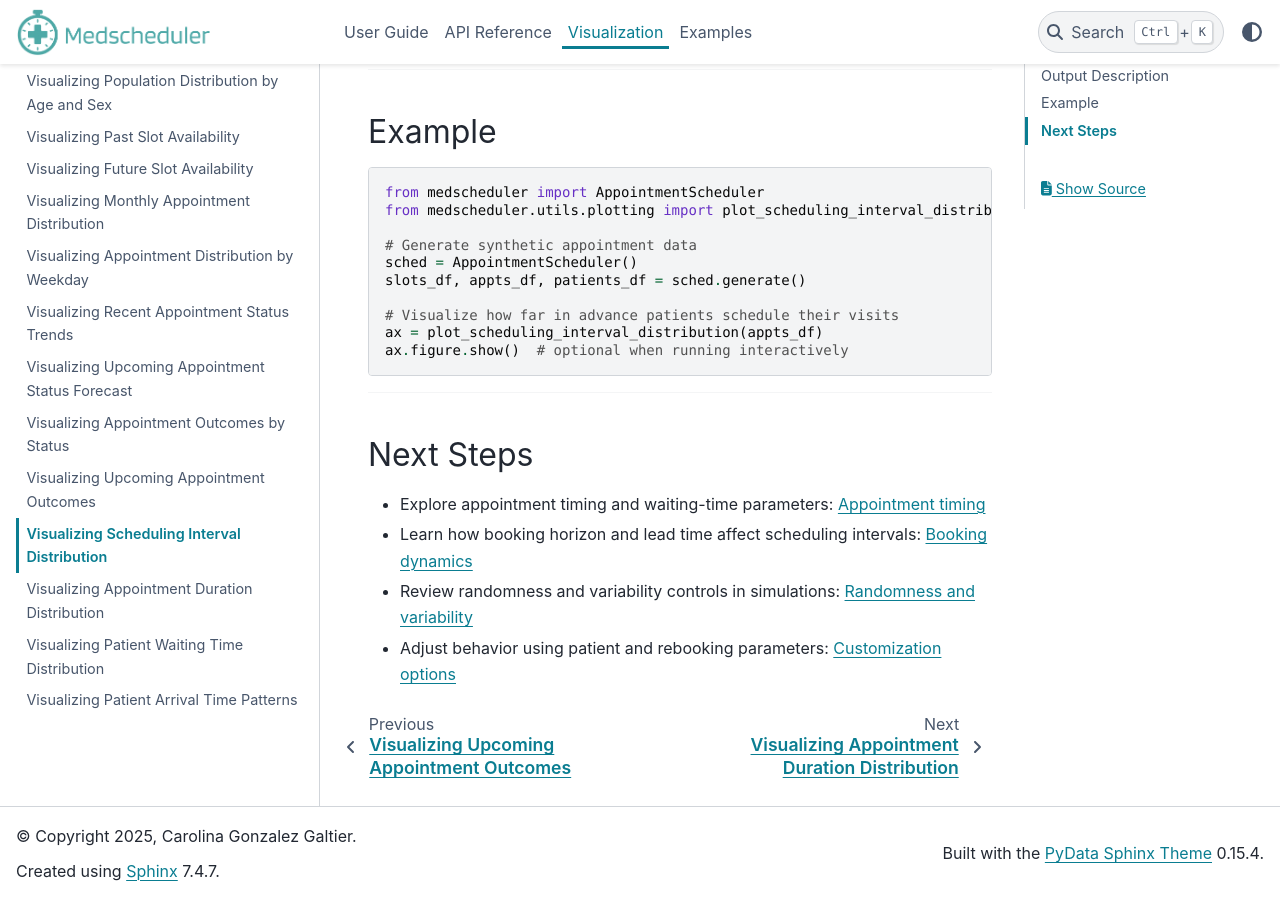
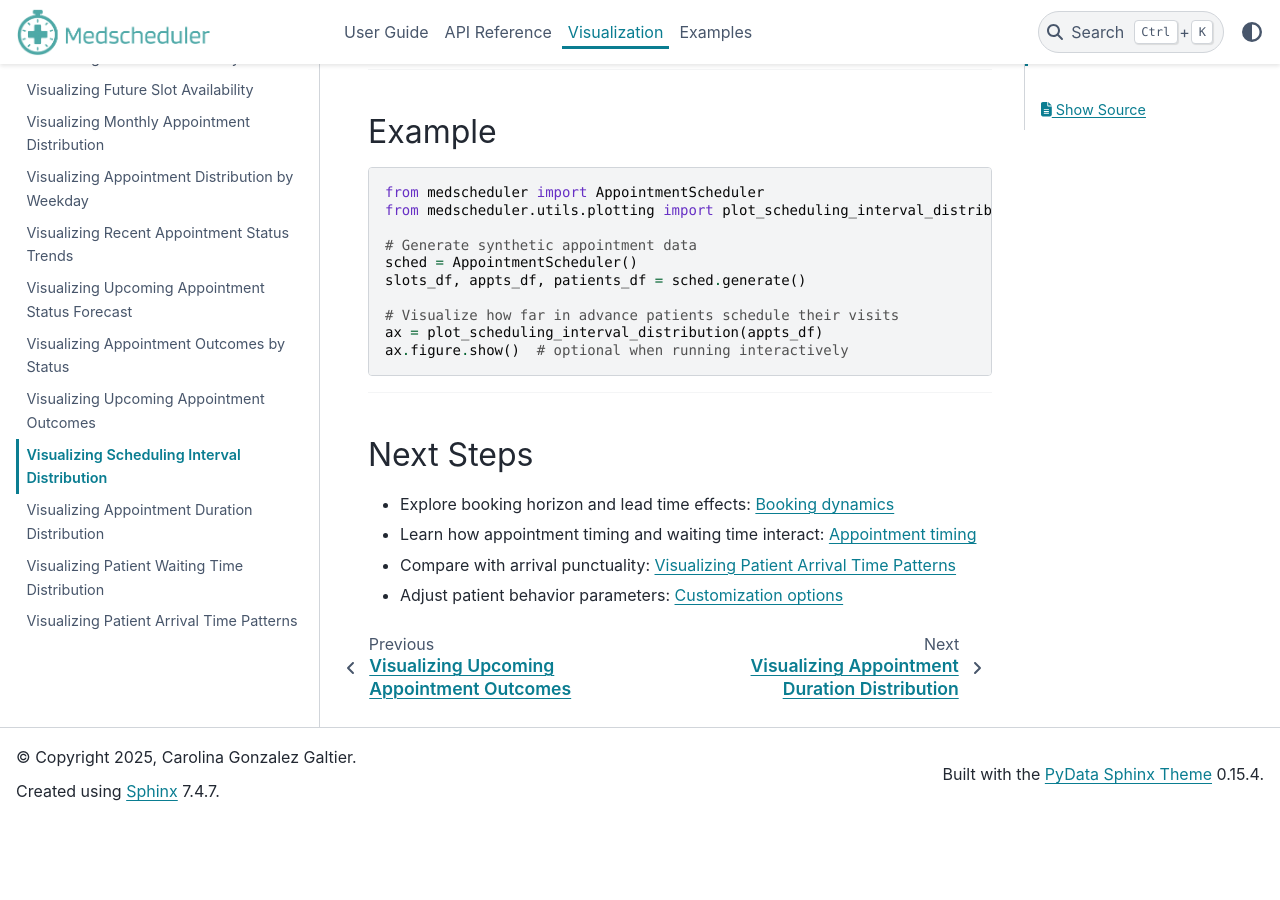
Before and after one commit to carogaltier/medscheduler, a Sphinx documentation site: the page built from docs/visualization/plot_scheduling_interval_distribution.md, in a window 1280 px wide and 900 px high, scrolled down 1502 px. Built offline with Sphinx 7.4.7 and the PyData theme 0.15.4, drawn with Linux system fonts in a browser that asks for light colours; after the commit the page ends 2323 px from its top, so only the background shows below that.

Commit message:
Update plot_scheduling_interval_distribution.md

```diff
--- a/docs/visualization/plot_scheduling_interval_distribution.md
+++ b/docs/visualization/plot_scheduling_interval_distribution.md
@@ -50,7 +50,7 @@ ax.figure.show()  # optional when running interactively
 ---
 
 ## Next Steps
-- Explore appointment timing and waiting-time parameters: {doc}`../api-reference/appointment_timing`
-- Learn how booking horizon and lead time affect scheduling intervals: {doc}`../api-reference/booking_dynamics`
-- Review randomness and variability controls in simulations: {doc}`../api-reference/randomness_and_noise`
-- Adjust behavior using patient and rebooking parameters: {doc}`../user-guide/customization_options`
+- Explore booking horizon and lead time effects: {doc}`../api-reference/booking_dynamics`
+- Learn how appointment timing and waiting time interact: {doc}`../api-reference/appointment_timing`
+- Compare with arrival punctuality: {doc}`../visualization/plot_arrival_time_distribution`
+- Adjust patient behavior parameters: {doc}`../user-guide/customization_options`
```
